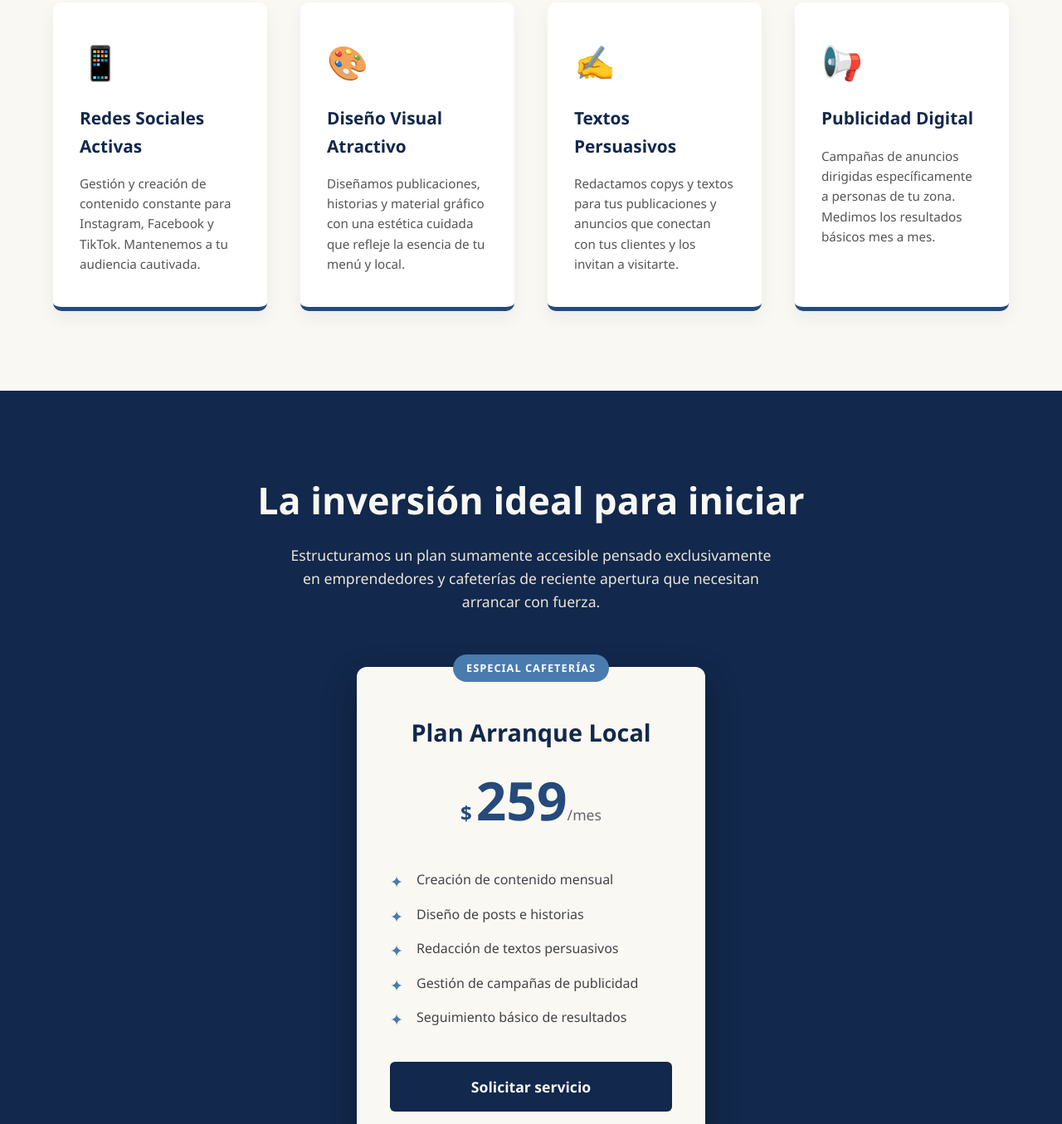
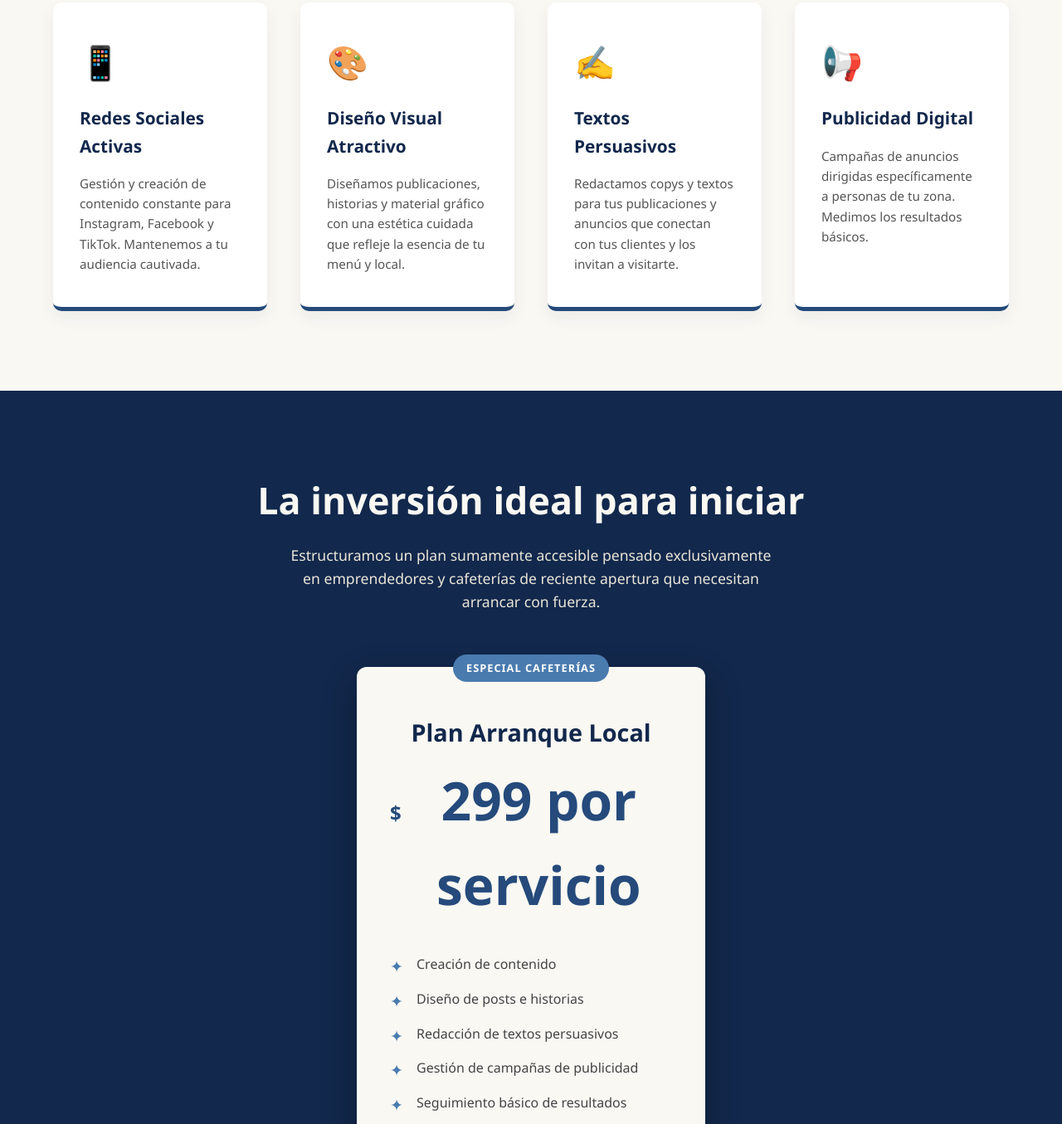
Before and after one commit to yazmin70vazquez-cpu/krenova, a plain HTML site: page index.html in a window 1280 px wide. Shown: the part 1165-2520 px from the top of the page at 83% size. Drawn offline with Linux system fonts and the light colour scheme.

Commit message:
Add files via upload

```diff
--- a/index.html
+++ b/index.html
@@ -383,7 +383,7 @@
             <div class="service-card">
                 <div class="service-icon">📢</div>
                 <h3>Publicidad Digital</h3>
-                <p>Campañas de anuncios dirigidas específicamente a personas de tu zona. Medimos los resultados básicos mes a mes.</p>
+                <p>Campañas de anuncios dirigidas específicamente a personas de tu zona. Medimos los resultados básicos.</p>
             </div>
         </div>
     </section>
@@ -396,10 +396,10 @@
             <div class="badge">Especial Cafeterías</div>
             <h3>Plan Arranque Local</h3>
             <div class="price">
-                <span class="currency">$</span>259<span class="period">/mes</span>
+                <span class="currency">$</span>299 por servicio<span class="period"></span>
             </div>
             <ul class="pricing-features">
-                <li>Creación de contenido mensual</li>
+                <li>Creación de contenido </li>
                 <li>Diseño de posts e historias</li>
                 <li>Redacción de textos persuasivos</li>
                 <li>Gestión de campañas de publicidad</li>
```
